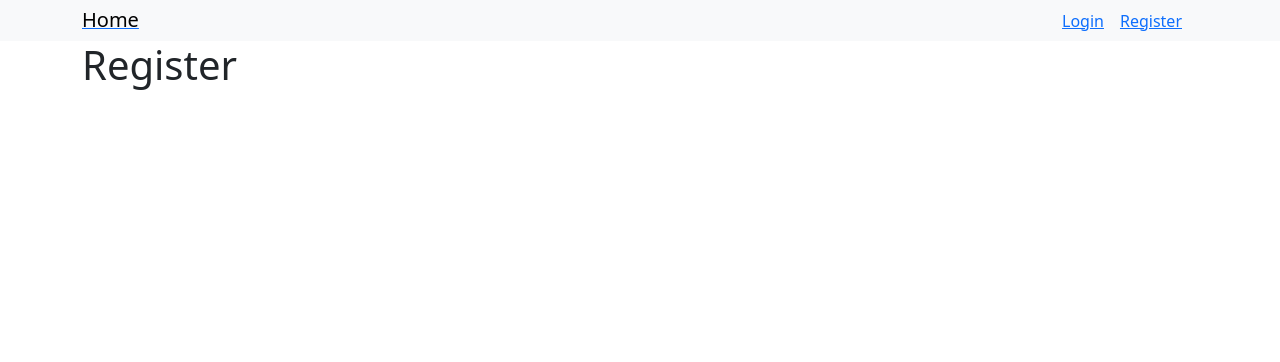
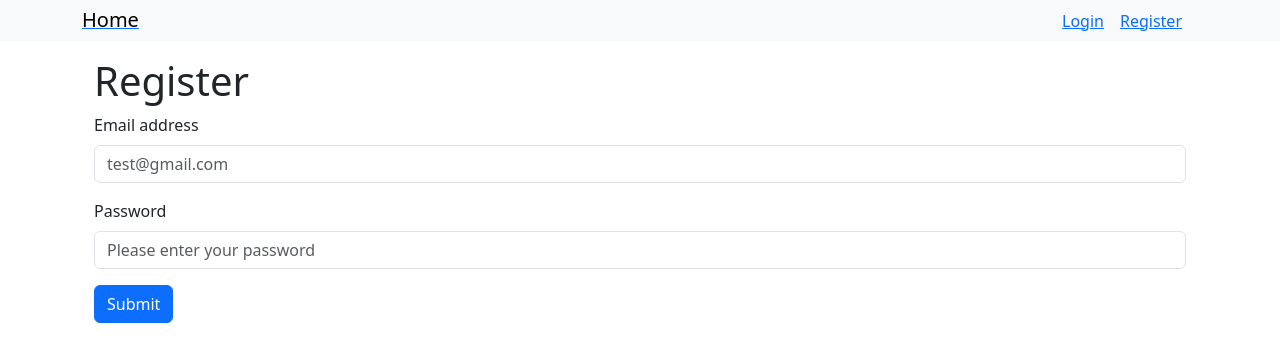
Before and after one commit to ojayallday/KPOT, a React (Create React App) app in the folder client/: page /register in a window 1280 px wide. Shown: the top 362 px of the page. Built offline with nearby package versions, Linux system fonts and the light colour scheme.

Commit message:
Creating form for registration

```diff
--- a/client/src/pages/register.js
+++ b/client/src/pages/register.js
@@ -11,17 +11,61 @@ const Register = () => {
     const [error, setError] = useState(false)
     const [success, setSucess] = useState(false)
 
-    const onChange = () => {
+    const onChange = (e) => {
+        setValues({ ...values, [e.target.name]: e.target.value })
 
     }
 
-    const onSubmit = () => {
+    const onSubmit = (e) => {
 
+        e.preventDefault()
     }
 
     return (
         <Layout>
-             <h1>Register</h1>
+
+             <form onSubmit={(e) => onSubmit(e)} className='container mt-3'>
+        <h1>Register</h1>
+
+        <div className='mb-3'>
+          <label htmlFor='email' className='form-label'>
+            Email address
+          </label>
+          <input
+            onChange={(e) => onChange(e)}
+            type='email'
+            className='form-control'
+            id='email'
+            name='email'
+            value={values.email}
+            placeholder='test@gmail.com'
+            required
+          />
+        </div>
+
+        <div className='mb-3'>
+          <label htmlFor='password' className='form-label'>
+            Password
+          </label>
+          <input
+            onChange={(e) => onChange(e)}
+            type='password'
+            value={values.password}
+            className='form-control'
+            id='password'
+            name='password'
+            placeholder='Please enter your password'
+            required
+          />
+        </div>
+
+        <div style={{ color: 'red', margin: '10px 0' }}>{error}</div>
+        <div style={{ color: 'green', margin: '10px 0' }}>{success}</div>
+
+        <button type='submit' className='btn btn-primary'>
+          Submit
+        </button>
+      </form>
         </Layout>
     )
   }
```
